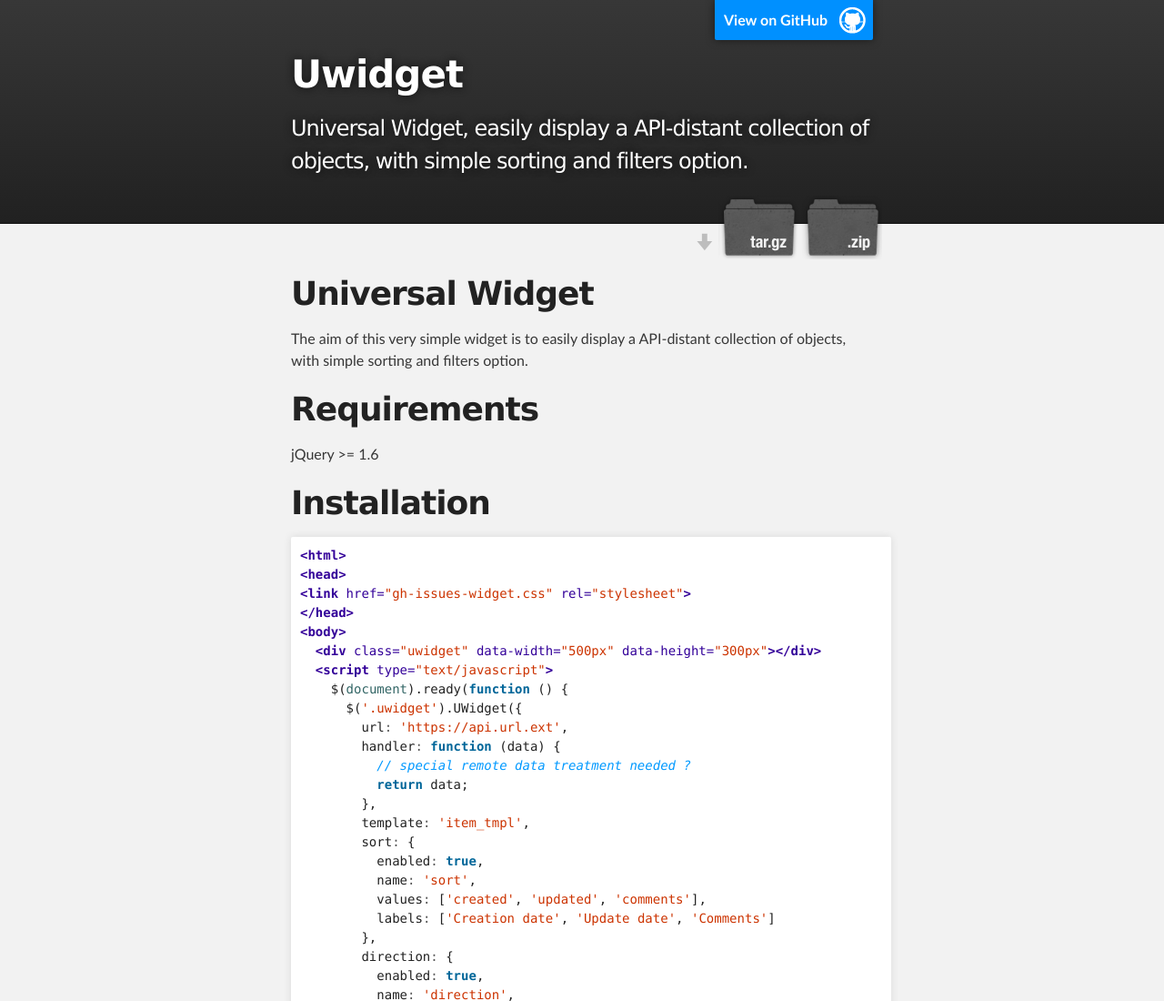
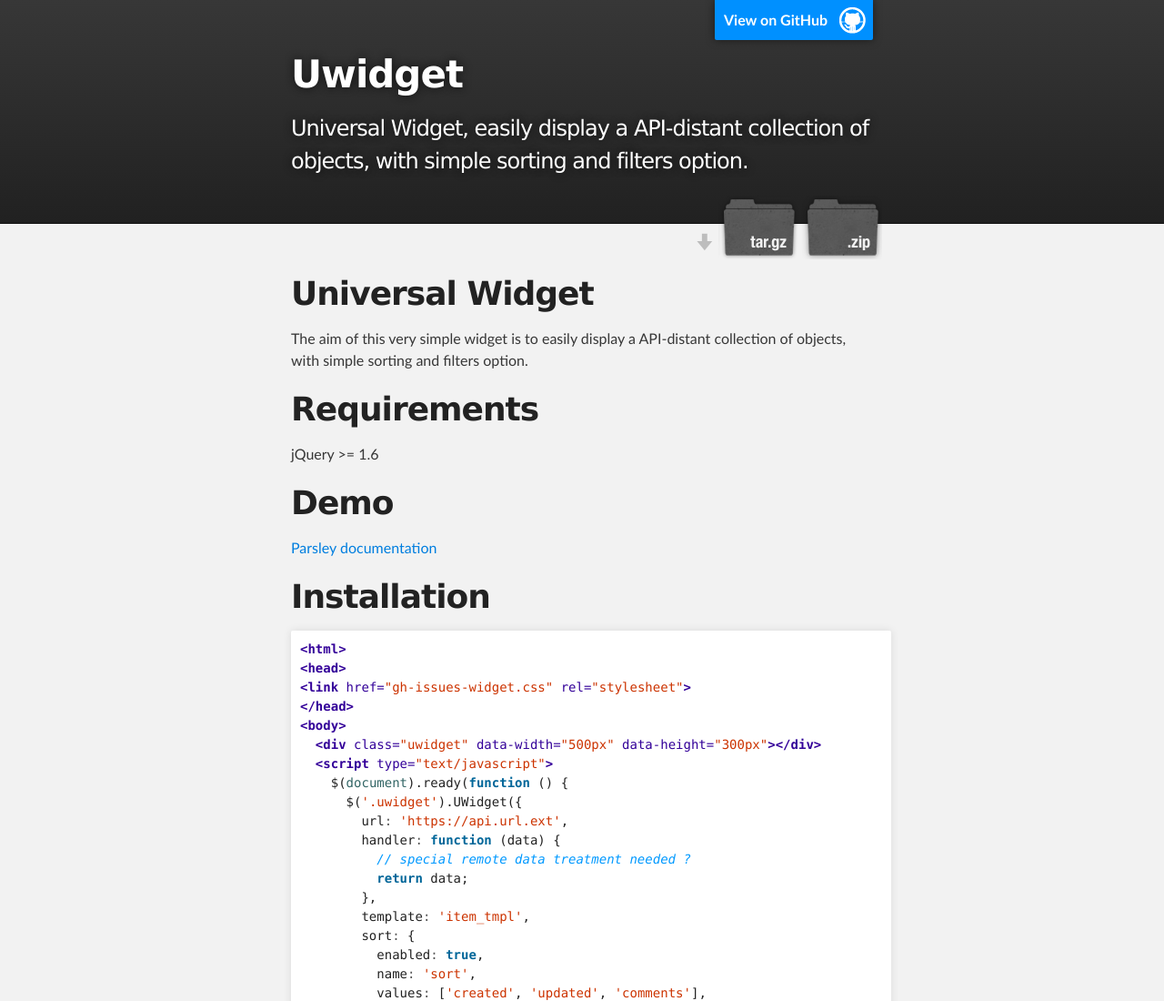
Before and after one commit to guillaumepotier/uwidget, a plain HTML site: page index.html in a window 1280 px wide. Shown: the top 1100 px of the page at 91% size. Drawn offline with Linux system fonts and the light colour scheme.

```diff
--- a/index.html
+++ b/index.html
@@ -41,6 +41,11 @@
 <a name="requirements" class="anchor" href="#requirements"><span class="octicon octicon-link"></span></a>Requirements</h1>
 
 <p>jQuery &gt;= 1.6</p>
+
+<h1>
+<a name="demo" class="anchor" href="#demo"><span class="octicon octicon-link"></span></a>Demo</h1>
+
+<p><a href="http://parsleyjs.org/doc/help.html">Parsley documentation</a></p>
 
 <h1>
 <a name="installation" class="anchor" href="#installation"><span class="octicon octicon-link"></span></a>Installation</h1>
```
Also changed, not shown: params.json (+1 -1 lines).
